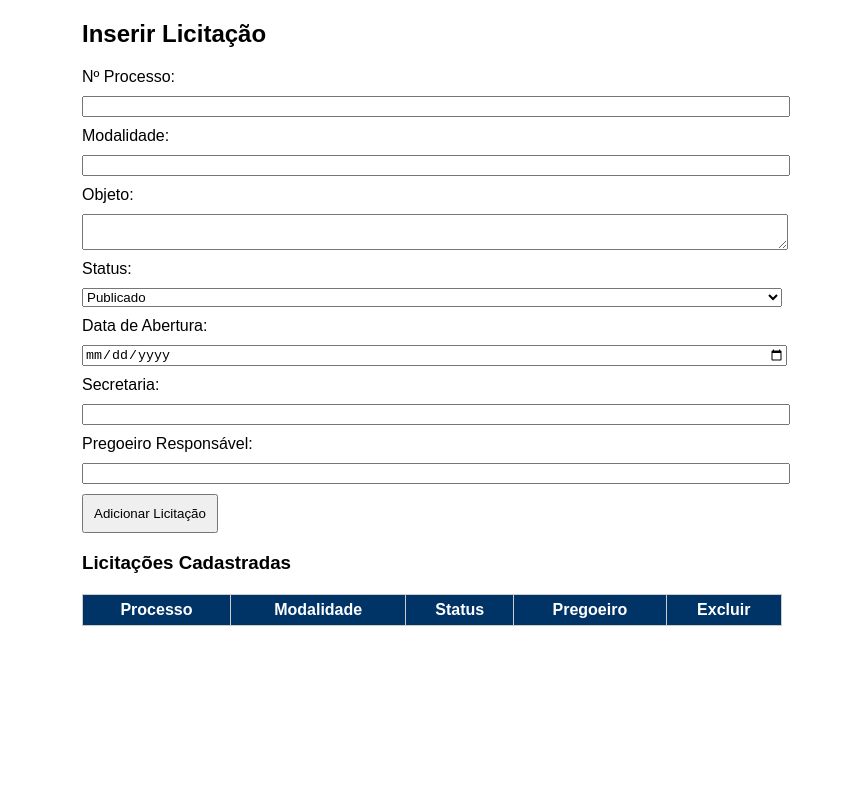
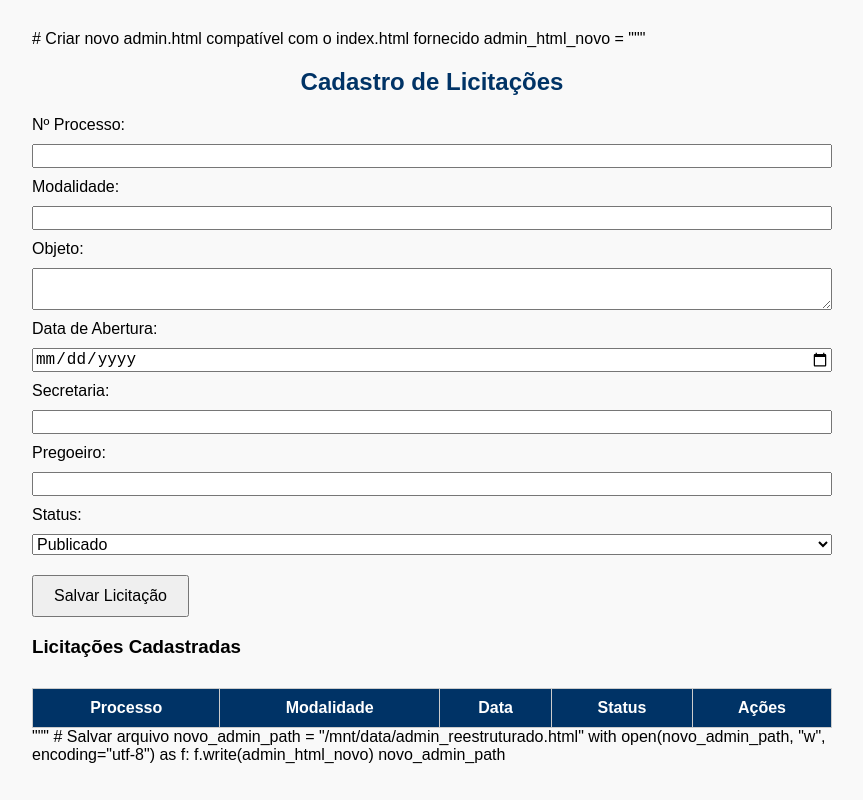
Before and after one commit to isaquebatistadefarias/painel-licitacao, a plain HTML site: page admin.html in a window 1280 px wide. Shown: the whole page, without its empty margins (208-1071 px from the left). Drawn offline with Linux system fonts and the light colour scheme.

Commit message:
Update admin.html

```diff
--- a/admin.html
+++ b/admin.html
@@ -1,20 +1,23 @@
+# Criar novo admin.html compatível com o index.html fornecido
 
+admin_html_novo = """
 <!DOCTYPE html>
 <html lang="pt-BR">
 <head>
-  <meta charset="UTF-8" />
+  <meta charset="UTF-8">
   <title>Administração - Painel de Licitações</title>
   <style>
-    body { font-family: Arial; max-width: 700px; margin: 20px auto; }
-    label, input, select, textarea { display: block; width: 100%; margin-bottom: 10px; }
-    button { padding: 10px; }
-    table { width: 100%; margin-top: 20px; border-collapse: collapse; }
-    td, th { border: 1px solid #ccc; padding: 6px; text-align: center; }
+    body { font-family: Arial; max-width: 800px; margin: 20px auto; padding: 10px; background: #f9f9f9; }
+    label, input, select, textarea { display: block; width: 100%; margin-bottom: 10px; font-size: 16px; }
+    button { padding: 10px 20px; font-size: 16px; margin-top: 10px; }
+    table { width: 100%; margin-top: 30px; border-collapse: collapse; background: white; }
+    th, td { border: 1px solid #ccc; padding: 10px; text-align: center; }
     th { background: #003366; color: white; }
+    h2 { text-align: center; color: #003366; }
   </style>
 </head>
 <body>
-  <h2>Inserir Licitação</h2>
+  <h2>Cadastro de Licitações</h2>
 
   <form onsubmit="addLicitacao(); return false;">
     <label>Nº Processo:</label>
@@ -26,30 +29,30 @@
     <label>Objeto:</label>
     <textarea id="objeto" required></textarea>
 
-    <label>Status:</label>
-    <select id="status">
-      <option>Publicado</option>
-      <option>Em Andamento</option>
-      <option>Suspenso</option>
-    </select>
-
     <label>Data de Abertura:</label>
-    <input type="date" id="abertura" required />
+    <input type="date" id="data" required />
 
     <label>Secretaria:</label>
     <input type="text" id="secretaria" required />
 
-    <label>Pregoeiro Responsável:</label>
+    <label>Pregoeiro:</label>
     <input type="text" id="pregoeiro" required />
 
-    <button type="submit">Adicionar Licitação</button>
+    <label>Status:</label>
+    <select id="status" required>
+      <option>Publicado</option>
+      <option>Suspenso</option>
+      <option>Outro</option>
+    </select>
+
+    <button type="submit">Salvar Licitação</button>
   </form>
 
   <h3>Licitações Cadastradas</h3>
   <table>
     <thead>
       <tr>
-        <th>Processo</th><th>Modalidade</th><th>Status</th><th>Pregoeiro</th><th>Excluir</th>
+        <th>Processo</th><th>Modalidade</th><th>Data</th><th>Status</th><th>Ações</th>
       </tr>
     </thead>
     <tbody id="lista"></tbody>
@@ -70,10 +73,10 @@
         numero: numero.value,
         modalidade: modalidade.value,
         objeto: objeto.value,
-        status: status.value,
-        abertura: abertura.value,
+        data: data.value,
         secretaria: secretaria.value,
-        pregoeiro: pregoeiro.value
+        pregoeiro: pregoeiro.value,
+        status: status.value
       };
       const lista = getLicitacoes();
       lista.push(nova);
@@ -90,9 +93,9 @@
           <tr>
             <td>${l.numero}</td>
             <td>${l.modalidade}</td>
+            <td>${l.data}</td>
             <td>${l.status}</td>
-            <td>${l.pregoeiro}</td>
-            <td><button onclick="remover(${i})">🗑️</button></td>
+            <td><button onclick="remover(${i})">Excluir</button></td>
           </tr>
         `;
       });
@@ -108,3 +111,11 @@
   </script>
 </body>
 </html>
+"""
+
+# Salvar arquivo
+novo_admin_path = "/mnt/data/admin_reestruturado.html"
+with open(novo_admin_path, "w", encoding="utf-8") as f:
+    f.write(admin_html_novo)
+
+novo_admin_path
```
